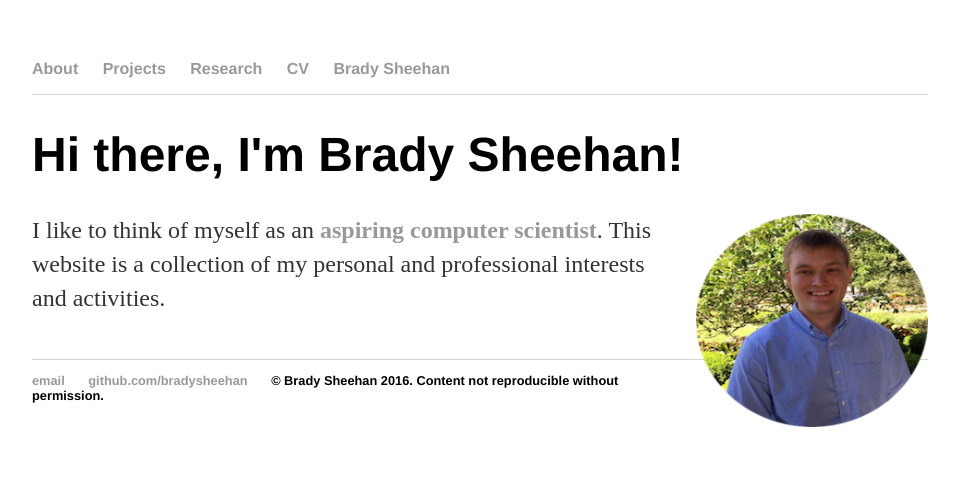
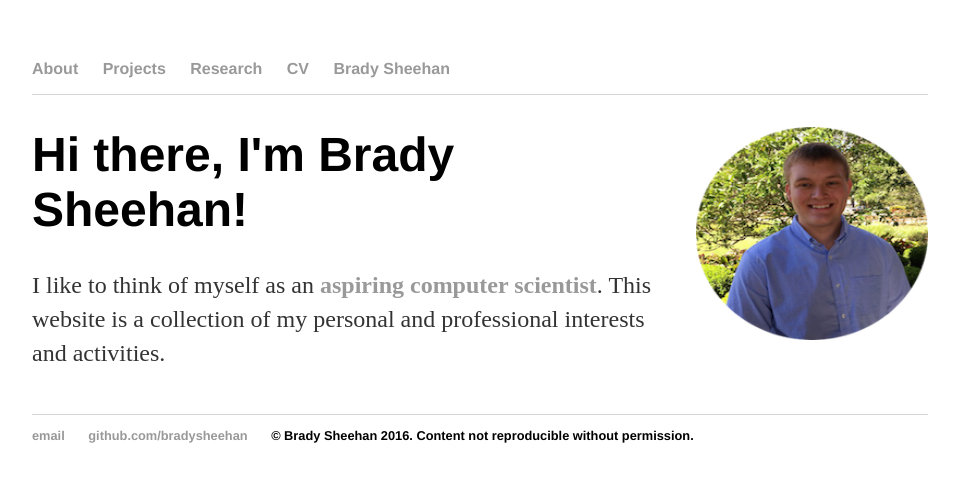
Before and after one commit to BradySheehan/bradysheehan, a Jekyll site: the page built from index.html, in a window 1280 px wide. Shown: the top 482 px of the page, without its empty margins (160-1119 px from the left). Built offline with Jekyll 4.4.1, drawn with Linux system fonts in a browser that asks for light colours.

Commit message:
formatting

```diff
--- a/css/main.css
+++ b/css/main.css
@@ -82,7 +82,7 @@ pre, pre > code {
 }
 
 #headshot {
-    margin-left: 20px;
+    margin-left: 15px;
 }
 
 /*commented out old formatting of navigation item "brady sheehan"*/
--- a/index.html
+++ b/index.html
@@ -5,8 +5,8 @@ description: A website outlining some of Brady's experience, interests, and prof
 author: Brady Sheehan
 ---
 <div class="blurb">
+	<img id="headshot" src="/images/head_shot_circular_smallest_copy.png" height="213px" width="232px" alt="Headshot"/>
 	<h1>Hi there, I'm Brady Sheehan!</h1>
-	<img id="headshot" src="/images/head_shot_circular_smallest_copy.png" height="213px" width="232px" alt="Headshot"/>
 	<p class="home-blurb">I like to think of myself as an <a href="about/index.html"><strong>aspiring computer scientist</strong></a>. This website is a collection of my personal and professional interests and activities.</p>
 
 </div><!-- /.blurb -->
```
